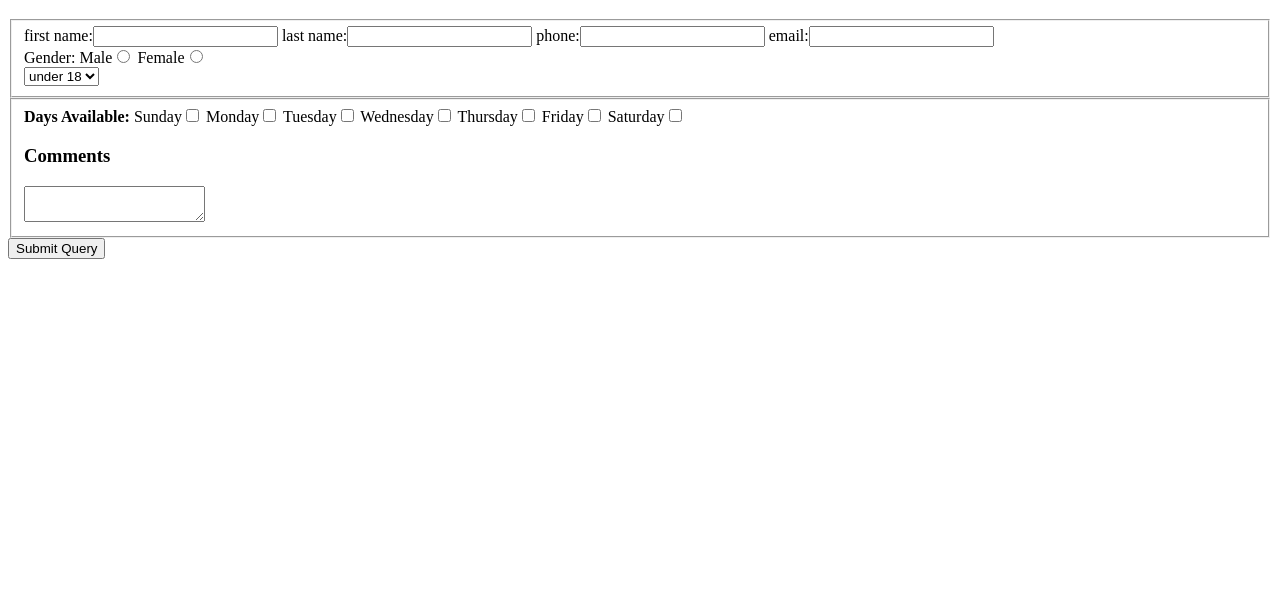
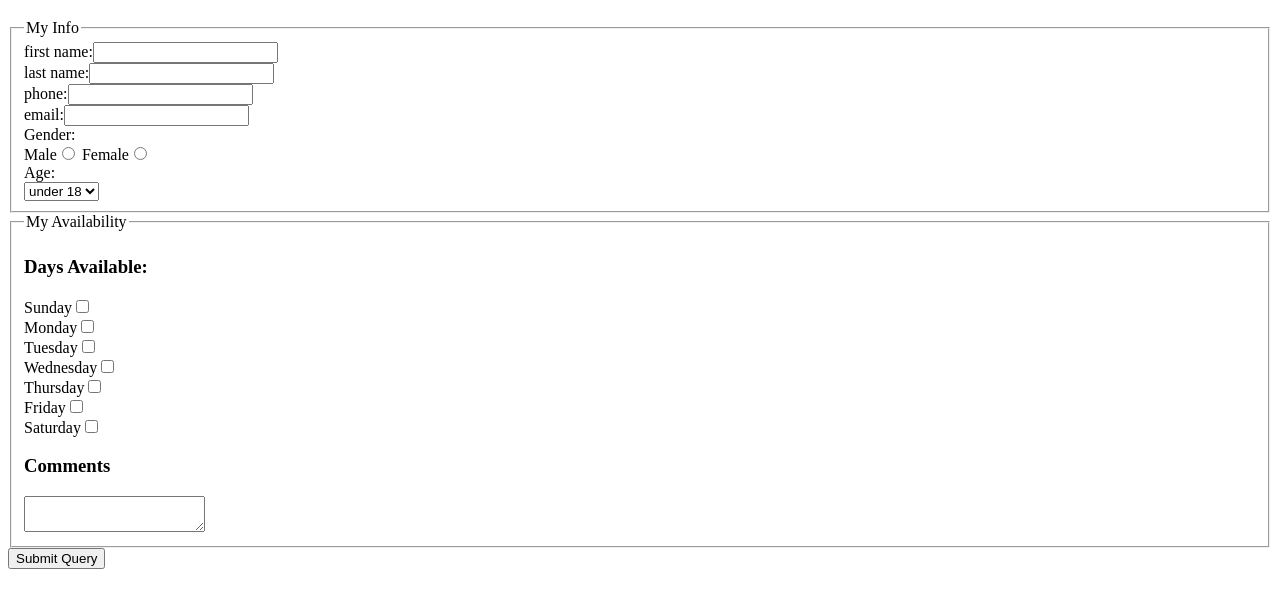
Before and after one commit to ursi-zz/webdev_lab5, a plain HTML site: page index.html in a window 1280 px wide. Shown: the part 61-668 px from the top of the page. Drawn offline with Linux system fonts and the light colour scheme.

Commit message:
updating index
inserted divisions

```diff
--- a/index.html
+++ b/index.html
@@ -8,45 +8,43 @@
 
 <body>
   <h1>Volunteer Form</h1>
-<!My Info
   <form method ="post" action="http://bloomingdale.sat.iit.edu/kriedan/lab3formscript.php">
   <fieldset>
+    <legend>My Info</legend>
+    <div><label>first name:<input type="text" name="first_name_field"></label></div>
+    <div><label>last name:<input type="text" name="last_name_field"></label></div>
+    <div><label>phone:<input type="text" name="phone_field"></label></div>
+    <div><label>email:<input type="text" name="email_field"></label></div>
+
+    <div><label>Gender:</label></div>
     <div>
-      <label>first name:<input type="text" name="first_name_field"></label>
-      <label>last name:<input type="text" name="last_name_field"></label>
-      <label>phone:<input type="text" name="phone_field"></label>
-      <label>email:<input type="text" name="email_field"></label>
-    </div>
-    <div>
-        <label>Gender:</label>
         <label>Male<input type="radio" name="gender_field" value="Male"></label>
         <label>Female<input type="radio" name="gender_field" value="Female"></label>
     </div>
-    <div>
-      <select name="age_field" size="1">
+    <div>Age:</div>
+      <select name="age_field">
         <option value="<18" selected>under 18</option>
         <option value=">18">over 18</option>
       </select>
-    </div>
   </fieldset>
 
   <fieldset>
-  <!My Availability
+    <legend>My Availability</legend>
     <h3><strong>Days Available:</strong></h3>
 
-    <label>Sunday<input type="checkbox" name="available_field" value="Sunday"></label>
-    <label>Monday<input type="checkbox" name="available_field" value="Monday"></label>
-    <label>Tuesday<input type="checkbox" name="available_field" value="Tuesday"></label>
-    <label>Wednesday<input type="checkbox" name="available_field" value="Wednesday"></label>
-    <label>Thursday<input type="checkbox" name="available_field" value="Thursday"></label>
-    <label>Friday<input type="checkbox" name="available_field" value="Friday"></label>
-    <label>Saturday<input type="checkbox" name="available_field" value="Saturday"></label>
+    <div><label>Sunday<input type="checkbox" name="available_field[]" value="Sunday"></label></div>
+    <div><label>Monday<input type="checkbox" name="available_field[]" value="Monday"></label></div>
+    <div><label>Tuesday<input type="checkbox" name="available_field[]" value="Tuesday"></label></div>
+    <div><label>Wednesday<input type="checkbox" name="available_field[]" value="Wednesday"></label></div>
+    <div><label>Thursday<input type="checkbox" name="available_field[]" value="Thursday"></label></div>
+    <div><label>Friday<input type="checkbox" name="available_field[]" value="Friday"></label></div>
+    <div><label>Saturday<input type="checkbox" name="available_field[]" value="Saturday"></label></div>
 
     <h3>Comments</h3>
     <textarea name="comments_field" cols="20" rows="2"></textarea>
   </fieldset>
   <input type="hidden" name="hidden_field" value="ursi">
   <input type="submit" value="Submit Query">
-
+</form>
 </body>
 </html>
```
